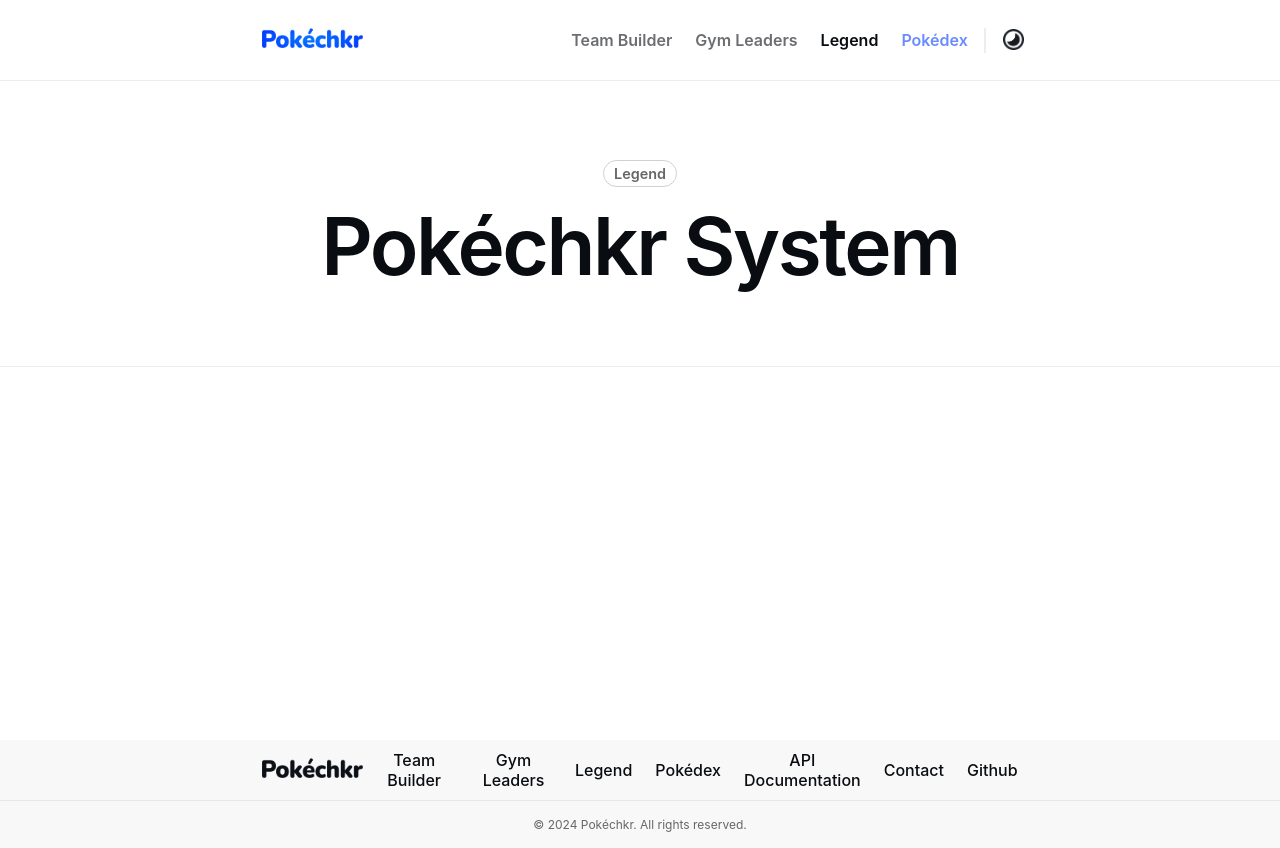
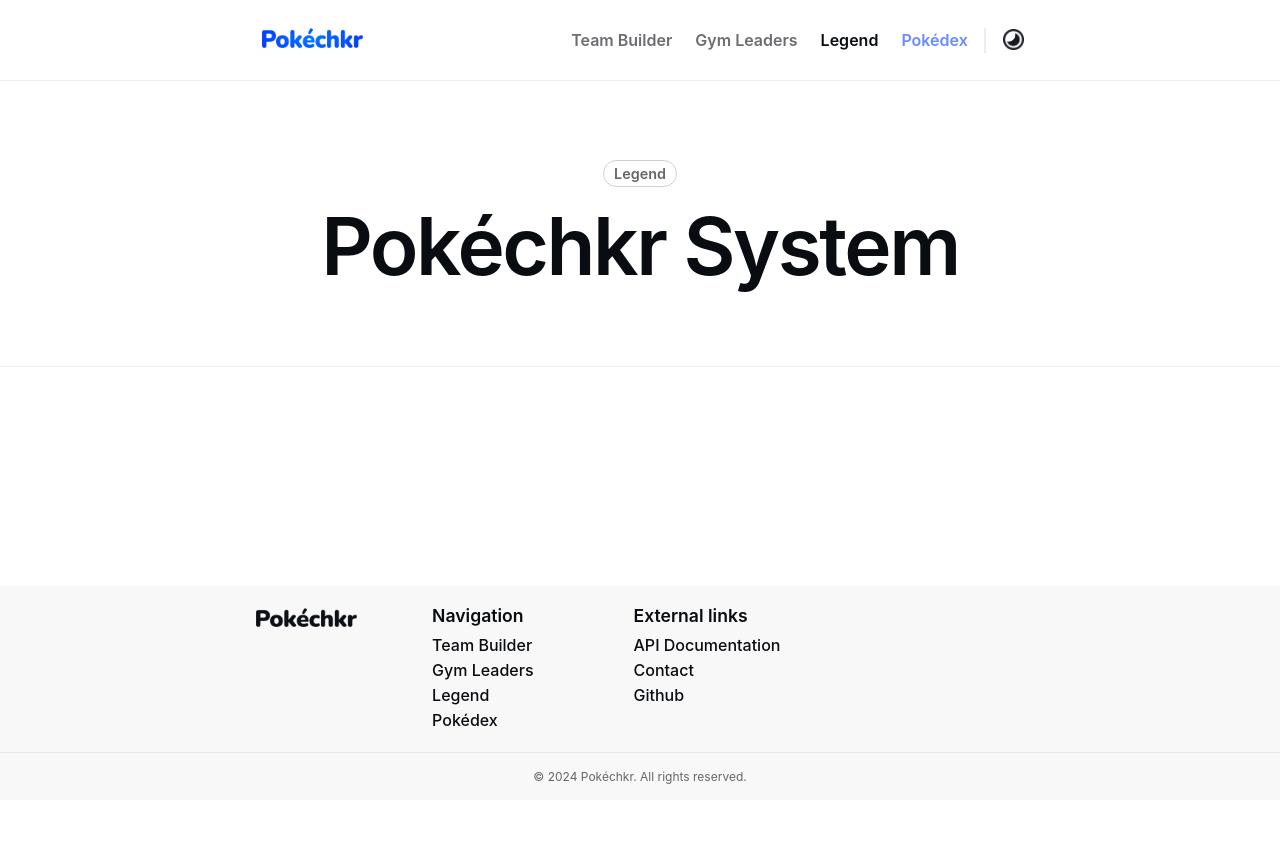
Before and after one commit to franciscoreyes9/Pokechkr, a React (Create React App) app: page /legend in a window 1280 px wide. After the commit the page ends 800 px from the top, so only its background shows below. Built offline with nearby package versions, Linux system fonts and the light colour scheme.

Commit message:
Fixed Footer.js style.
Signed-off-by: Francisco Reyes <francisco.reyes@itsrizzoli.it>

```diff
--- a/src/components/Footer.js
+++ b/src/components/Footer.js
@@ -20,6 +20,8 @@ const Footer = () => {
                 </NavLink>
 
                 <ul className="footer__nav">
+                    <div className="footer__nav__span">
+                        <li className="footer__nav__title">Navigation</li>
                         <li>
                             <NavLink to="/team-builder" className="footer__link">
                                 Team Builder
@@ -40,6 +42,9 @@ const Footer = () => {
                                 Pokédex
                             </NavLink>
                         </li>
+                    </div>
+                    <div className="footer__nav__span">
+                        <li className="footer__nav__title">External links</li>
                         <li>
                             <NavLink to="/#" className="footer__link">
                                 API Documentation
@@ -55,6 +60,7 @@ const Footer = () => {
                                 Github
                             </NavLink>
                         </li>
+                    </div>
                 </ul>
             </div>
             <div className="footer__copyright">
--- a/src/styles/components/_footer.scss
+++ b/src/styles/components/_footer.scss
@@ -5,36 +5,46 @@
   position: sticky;
   top: 0;
   z-index: 1000;
-  height: 60px;
   margin-top: 1px;
 
   &__container {
     display: flex;
-    justify-content: space-between;
-    align-items: center;
-    padding-left: 20%;
-    padding-right: 20%;
+    align-items: flex-start;
+    padding: 1.5vw 20%;
     height: 100%;
     text-align: center;
+    gap: 75px;
   }
 
   &__nav {
+    display: flex;
     list-style-type: none;
     margin: 0;
     padding: 0;
-    display: flex;
-    align-items: center;
-    gap: 0.8vw;
+    align-items: flex-start;
+    gap: 100px;
+
+    &__span {
+      align-items: flex-start;
+      justify-content: flex-start;
+    }
+
+    &__title {
+      text-align: left;
+      font-weight: 600;
+      font-size: 1.1rem;
+      padding-bottom: 0.5vw;
+    }
   }
 
   &__link {
     display: flex;
-    align-items: center;
     text-decoration: none;
     font-weight: 500;
+    text-align: left;
     padding: {
-      left: 0.5vw;
-      right: 0.5vw;
+      bottom: 0.2vw;
+      top: 0.2vw;
     }
     transition: 0.1s ease-in;
     color: var(--text-primary);
```
Lines whose indentation alone changed are shown as unchanged.
